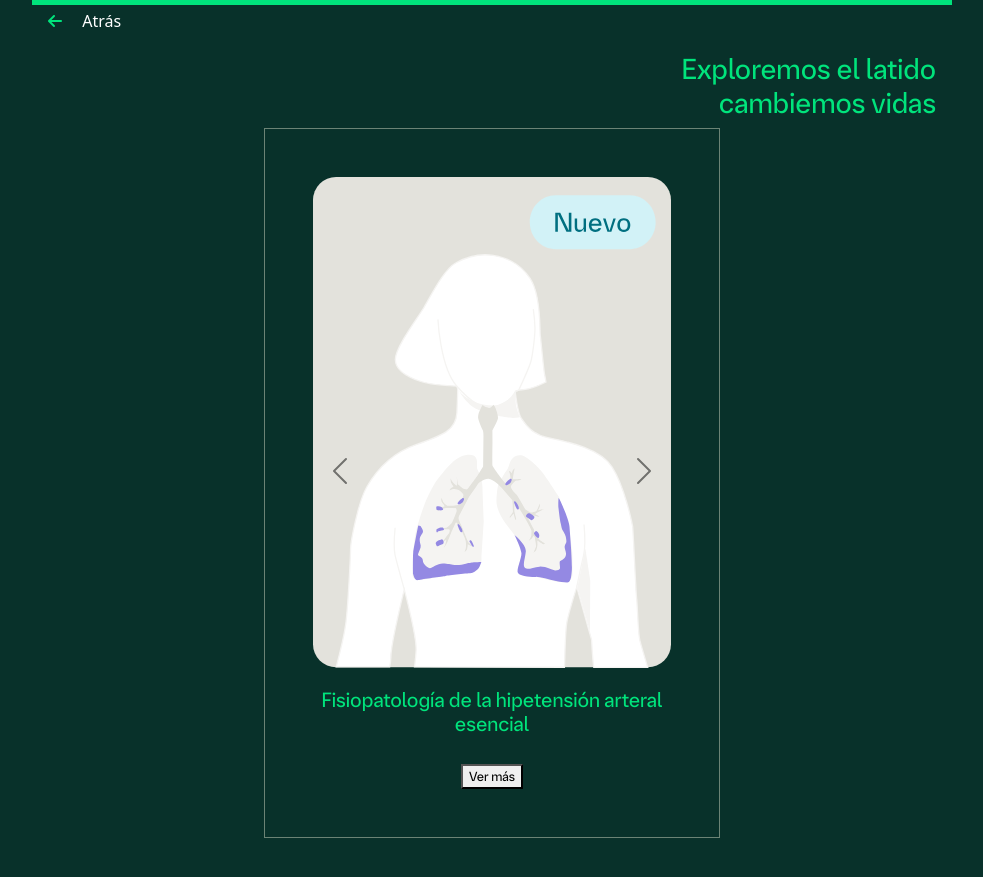
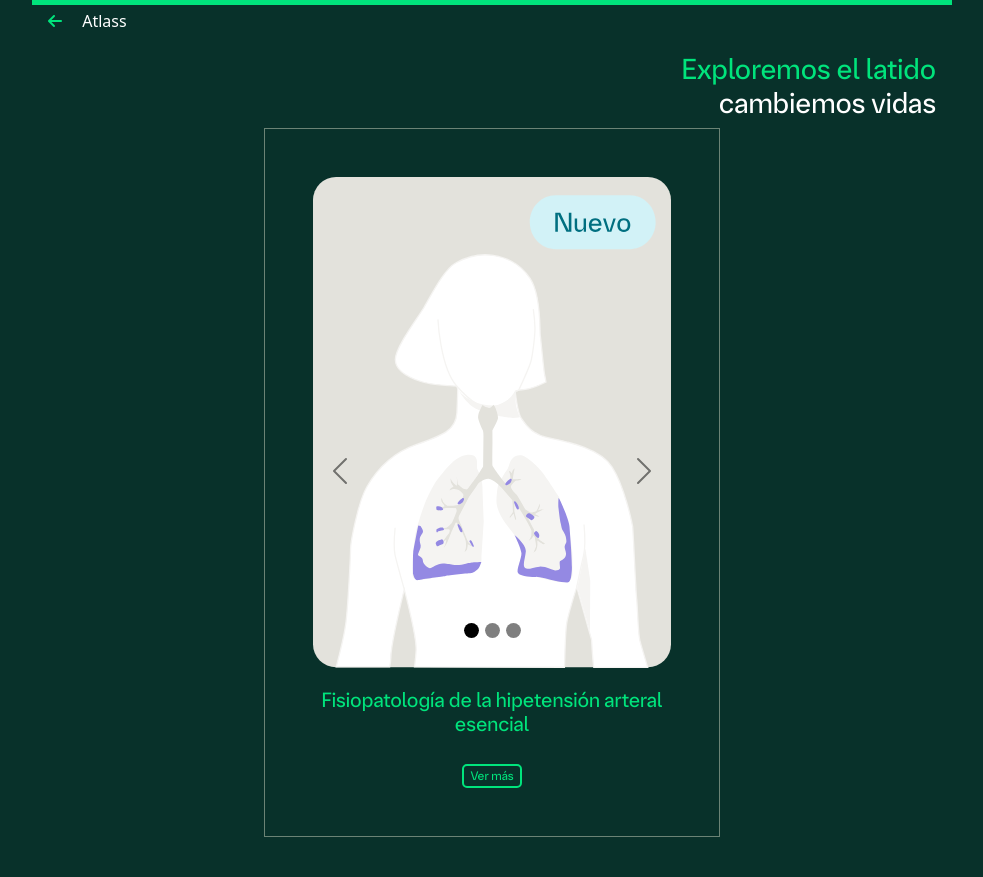
Before and after one commit to MauricioArmenta/Prueba.Tec, a plain HTML site: page Prueba_tecnica_Mauricio_Armenta/atlas.html in a window 1280 px wide. Shown: the part 43-920 px from the top of the page, without its empty margins (148-1131 px from the left). Drawn offline with nearby package versions, Linux system fonts and the light colour scheme.

Commit message:
Actualiacion de codigo en atlas

```diff
--- a/Prueba_tecnica_Mauricio_Armenta/atlas.html
+++ b/Prueba_tecnica_Mauricio_Armenta/atlas.html
@@ -64,14 +64,14 @@
                   </nav>
             </div>
         </div>
-        <div class="nav-back pt-1 pb-1 ps-3"><a class="back" href="index.html"><i class="fas fa-arrow-left fa-1x  me-3 arrow"></i> Atrás</a></div>
+        <div class="nav-back pt-1 pb-1 ps-3"><a class="back" href="index.html"><i class="fas fa-arrow-left fa-1x  me-3 arrow"></i> Atlass</a></div>
     </header>
     <div class="wrapper p-3">
         <div class="atlas-title">
                             <div class="col-12 text-end">
                     <h3>Exploremos el latido
                         <br>
-                        cambiemos vidas
+                        <span>cambiemos vidas</span>
                     </h3>
                 </div>
         </div>
@@ -79,7 +79,12 @@
             <div class="row">
                 <div class="col-12 carrusel-container">
                     <div id="carouselExampleDark" class="carousel carousel-dark slide" data-bs-ride="carousel">
-                        <div class="carousel-inner">
+                      <div class="carousel-indicators">
+                        <button type="button" data-bs-target="#carouselExampleDark" data-bs-slide-to="0" class="active" aria-current="true" aria-label="Slide 1"></button>
+                        <button type="button" data-bs-target="#carouselExampleDark" data-bs-slide-to="1" aria-label="Slide 2"></button>
+                        <button type="button" data-bs-target="#carouselExampleDark" data-bs-slide-to="2" aria-label="Slide 3"></button>
+                    </div>
+                      <div class="carousel-inner">
                           <div class="carousel-item active" data-bs-interval="10000">
                             <img src="images/miniaturaAtlas.svg" class="d-block w-100" alt="...">
                             <div class="carousel-caption d-none d-md-block">
@@ -89,13 +94,13 @@
                           <div class="carousel-item" data-bs-interval="2000">
                             <img src="images/miniaturaAtlasI.svg" class="d-block w-100" alt="...">
                             <div class="carousel-caption d-none d-md-block">
-                              <h5 class="caption-text">Second slide label</h5>
+                              <h5>Fisiopatología de la hipetensión arteral esencial</h5>
                             </div>
                           </div>
                           <div class="carousel-item">
                             <img src="images/miniaturaAtlas.svg" class="d-block w-100" alt="...">
                             <div class="carousel-caption d-none d-md-block ">
-                              <h5>Third slide label</h5>
+                              <h5>Fisiopatología de la hipetensión arteral esencial</h5>
                             </div>
                           </div>
                         </div>
@@ -108,14 +113,10 @@
                           <span class="visually-hidden">Next</span>
                         </button>
                       </div>
-                      <button>Ver más</button>
+                      <button class="btn-general">Ver más</button>
                 </div>
             </div>
-            <div class="carousel-indicators">
-                <button type="button" data-bs-target="#carouselExampleDark" data-bs-slide-to="0" class="active" aria-current="true" aria-label="Slide 1"></button>
-                <button type="button" data-bs-target="#carouselExampleDark" data-bs-slide-to="1" aria-label="Slide 2"></button>
-                <button type="button" data-bs-target="#carouselExampleDark" data-bs-slide-to="2" aria-label="Slide 3"></button>
-            </div>
+
         </div>
     </div>
 </body>
--- a/Prueba_tecnica_Mauricio_Armenta/css/general.css
+++ b/Prueba_tecnica_Mauricio_Armenta/css/general.css
@@ -232,3 +232,13 @@ header {
     color: var(--s-green);
     font-style: italic;
   }
+  h3>span{
+    color: var(--white);
+  }
+.btn-general{
+    border-radius: 5px;
+    border:2px solid var(--s-green);
+    background-color: var(--d-green);
+    color: var(--s-green);
+    font-size: 12px;
+}
```
